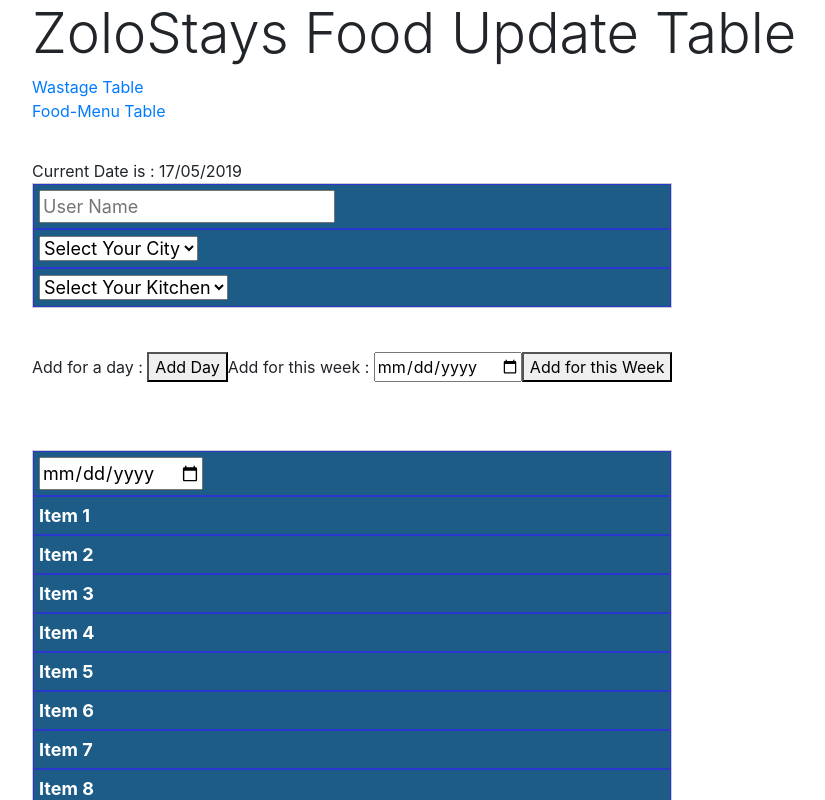
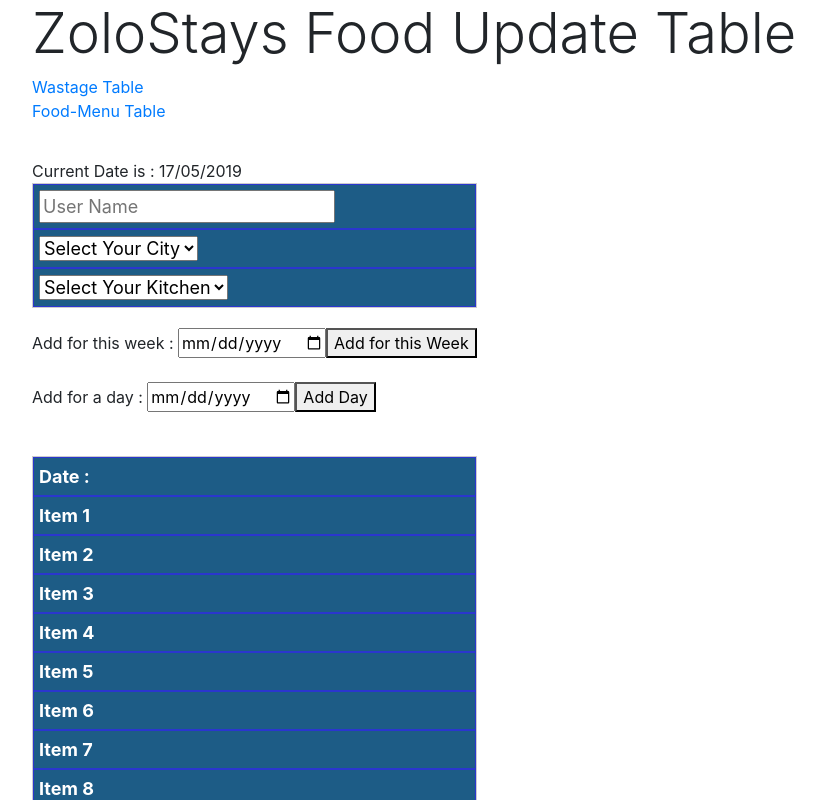
Before and after one commit to saksham2410/Food_Menu, a Vue app in the folder front-end/: page /#/menu in a window 1280 px wide. Shown: the top 800 px of the page, without its empty margins (53-878 px from the left). Built offline with nearby package versions, Linux system fonts and the light colour scheme.

Commit message:
Changed Date Display Format

```diff
--- a/front-end/src/components/Menu.vue
+++ b/front-end/src/components/Menu.vue
@@ -51,20 +51,23 @@
             </th>
           </tr>
         </table>
+        Add for this week :
+        <input type="date" v-model="newData.selectedDate">
+        <v-btn v-on:click="visible = !visible" @click="setNewDate">Add for this Week</v-btn>
+        <br>
         <br>Add for a day :
-        <v-btn v-on:click="visible = true">Add Day</v-btn>Add for this week :
         <input type="date" v-model="newData.selectedDate">
-        <v-btn v-on:click="visible = false" @click="setNewDate">Add for this Week</v-btn>
+        <v-btn v-on:click="visible = true">Add Day</v-btn>
         <br>
-        <br>
+
 
         <!-- Table in which we enter the data -->
 
-        <table v-show="visible">
+        <table v-if="visible">
           <br>
           <tr>
             <th>
-              <input type="date" v-model="newData.selectedDate">
+              Date : {{this.newData.selectedDate}}
             </th>
             <th>Item 1</th>
             <th>Item 2</th>
@@ -429,13 +432,13 @@
         <!-- Footer Buttons -->
 
         <br>
-        <v-btn @click="getAllData">Add Data</v-btn>
+        <v-btn @click="setNewDate();getAllData();">Add Data</v-btn>
         {{successtext}}
         <v-btn @click="updateState" v-if="this.successtext==='Added'">OK</v-btn>
         <br>
         <br>Get Data for :
         <input type="date" v-model="fetchDate">
-        <v-btn v-on:click="visible = true" @click="setDate(displayData);">Show Data</v-btn>
+        <v-btn v-on:click="visible = true" @click="setNewDate();setDate(displayData);">Show Data</v-btn>
         <br>
         <br>
         <br>
@@ -654,6 +657,7 @@
       await this.addNewTableElementBreakfast();
     },
     setDate(callback) {
+      console.log(this.fetchDate);
       axios.post("http://localhost:3000/date", {
         todo: this.fetchDate
       });
@@ -740,32 +744,45 @@
       }
     },
     setNewDate() {
-      var time = this.newData.selectedDate; // I would get this from the database
+      var time = this.newData.selectedDate;
+      var time1 = this.fetchDate;
+
+      this.fetchDate = moment(time1, "YYYY-MM-DD").format(
+          "dddd" + " " + "DD/MM/YYYY"
+        ); // I would get this from the database
+      if (this.visible === true) {
+        console.log('reached here',this.newData.selectedDate)
+        this.newData.selectedDate = moment(time, "YYYY-MM-DD").format(
+          "dddd" + " " + "DD/MM/YYYY"
+        );
+      }
+      if (this.visible === false) {
         this.newData0.selectedDate = moment(time, "YYYY-MM-DD").format(
-        "DD/MM/YYYY"
+          "dddd" + " " + "DD/MM/YYYY"
         );
         // console.log(time);
         // console.log(this.day);
         this.newData2.selectedDate = moment(time, "YYYY-MM-DD")
           .add(1, "day")
-        .format("DD/MM/YYYY");
+          .format("dddd" + " " + "DD/MM/YYYY");
         // console.log(this.newData0.selectedDate);
         // console.log(this.newData2.selectedDate);
         this.newData3.selectedDate = moment(time, "YYYY-MM-DD")
           .add(2, "day")
-        .format("DD/MM/YYYY");
+          .format("dddd" + " " + "DD/MM/YYYY");
         this.newData4.selectedDate = moment(time, "YYYY-MM-DD")
           .add(3, "day")
-        .format("DD/MM/YYYY");
+          .format("dddd" + " " + "DD/MM/YYYY");
         this.newData5.selectedDate = moment(time, "YYYY-MM-DD")
           .add(4, "day")
-        .format("DD/MM/YYYY");
+          .format("dddd" + " " + "DD/MM/YYYY");
         this.newData6.selectedDate = moment(time, "YYYY-MM-DD")
           .add(5, "day")
-        .format("DD/MM/YYYY");
+          .format("dddd" + " " + "DD/MM/YYYY");
         this.newData7.selectedDate = moment(time, "YYYY-MM-DD")
           .add(6, "day")
-        .format("DD/MM/YYYY");
+          .format("dddd" + " " + "DD/MM/YYYY");
+      }
 
       // time = time.split("-");
       // day.set({
```
Lines whose indentation alone changed are shown as unchanged.
